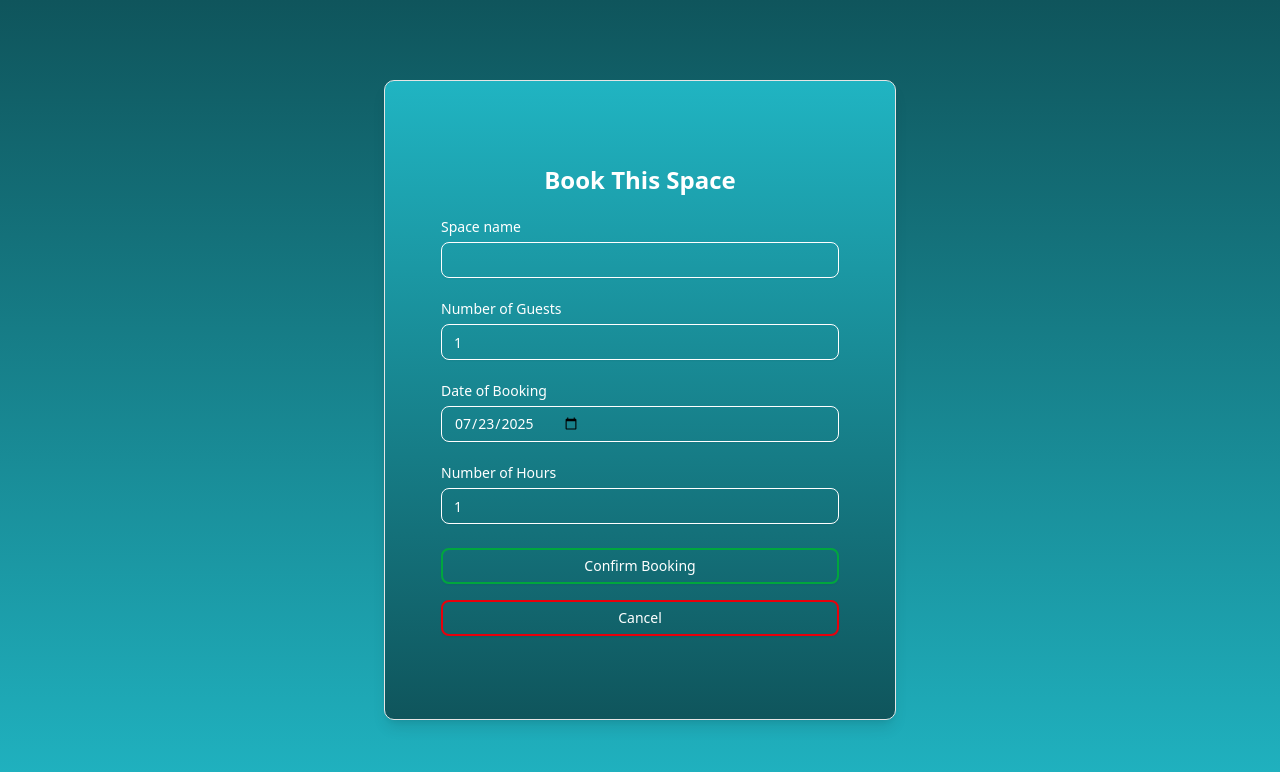
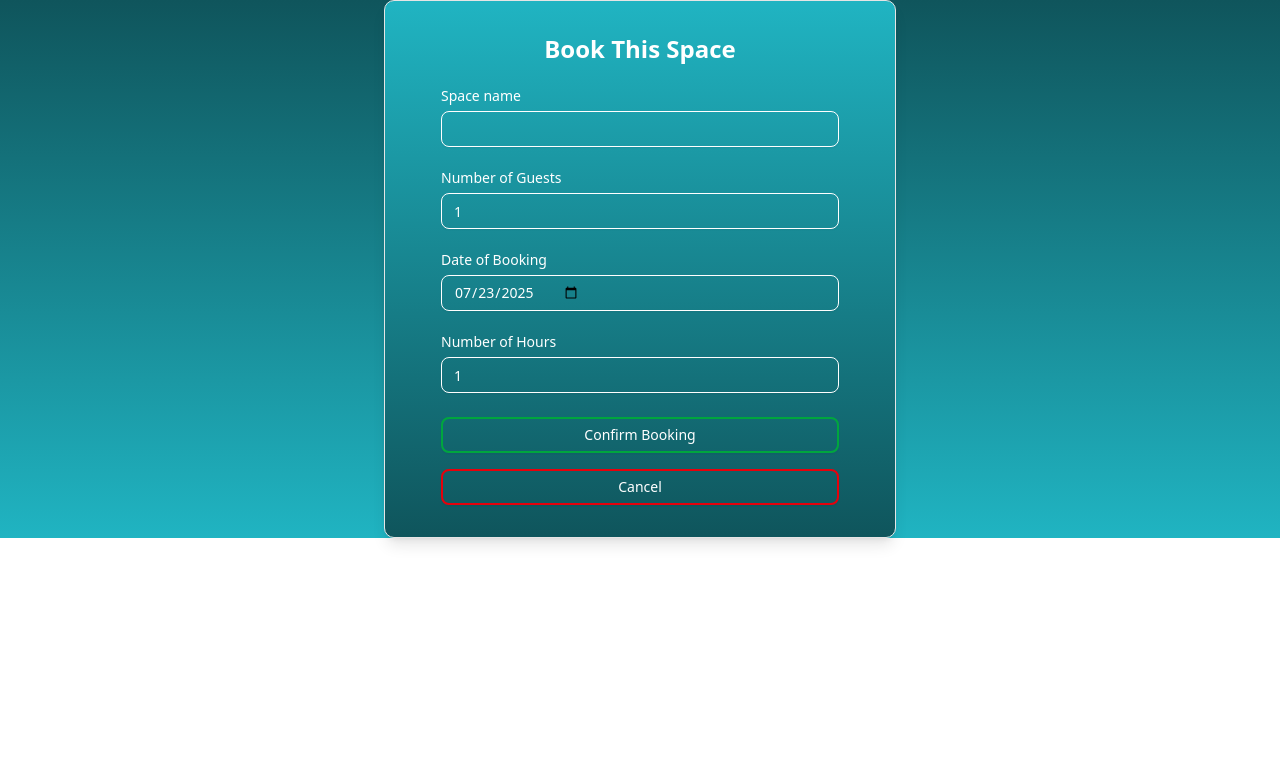
Before and after one commit to RobertHaji/spacer-frontend, a React (Vite) app: page /booking-form in a window 1280 px wide. Shown: the top 772 px of the page. Built offline with nearby package versions, Linux system fonts and the light colour scheme.

Commit message:
improves styling in SpacesPage and BookingPage

```diff
--- a/src/components/booking-form.jsx
+++ b/src/components/booking-form.jsx
@@ -107,11 +107,11 @@ function BookingForm({ space }) {
 
   return (
     <div
-      className="min-h-screen flex items-center justify-center px-4 sm:px-6"
+      className="w-full px-4 sm:px-6"
       style={{ background: "linear-gradient(to bottom, #0F555C, #20B4C2)" }}
     >
       <Card
-        className="w-full max-w-lg mx-auto p-8 text-white rounded-lg shadow-lg flex flex-col justify-center min-h-[80vh]"
+        className="w-full max-w-lg mx-auto p-8 text-white rounded-lg shadow-lg flex flex-col justify-center min-h-[20vh]"
         style={{ background: "linear-gradient(to bottom, #20B4C2, #0F555C)" }}
       >
         <CardContent className="flex flex-col justify-center space-y-6">
--- a/src/pages/SpacesPage.jsx
+++ b/src/pages/SpacesPage.jsx
@@ -6,7 +6,6 @@ import { Button } from "@/components/ui/button";
 import { Card, CardContent } from "@/components/ui/card";
 import BookingForm from "@/components/booking-form";
 import { useLocation } from "react-router-dom";
-
 
 export function SpacesPage() {
   const [spaces, setSpaces] = useState([]);
@@ -43,7 +42,8 @@ export function SpacesPage() {
       .includes(search.toLowerCase());
 
     const categoryMatch = categoryFilter
-      ? (space.category_name || "").toLowerCase() === categoryFilter.toLowerCase()
+      ? (space.category_name || "").toLowerCase() ===
+        categoryFilter.toLowerCase()
       : true;
 
     return locationMatch && categoryMatch;
@@ -51,7 +51,6 @@ export function SpacesPage() {
 
   // console.log("Category filter:", categoryFilter);
   // console.log("Filtered spaces:", filteredSpaces);
-
 
   return (
     <div className="min-h-screen flex flex-col bg-gradient-to-b from-[#0f535c] to-[#20afc2] text-white">
@@ -75,7 +74,10 @@ export function SpacesPage() {
             </p>
           ) : (
             filteredSpaces.map((space) => (
-              <Card key={space.id} className="mb-6 bg-cyan-800">
+              <Card
+                key={space.id}
+                className="mb-6 bg-cyan-800 cursor-pointer transition-all transform hover:scale-105 hover:shadow-[0_0_12px_rgba(255,255,255,0.3)] border border-white/20 rounded-xl"
+              >
                 <CardContent className="flex gap-4 p-4">
                   <img
                     src={space.image_url || "https://via.placeholder.com/150"}
@@ -125,14 +127,13 @@ export function SpacesPage() {
             ))
           )}
         </div>
-        <aside className="w-full max-w-md hidden md:block">
+        <aside className="w-full max-w-md hidden md:flex items-center justify-center">
           {selectedSpace ? (
-            <div className="bg-white text-black rounded-xl p-6 shadow-md">
-              <h2 className="text-2xl font-semibold mb-4">Book Form</h2>
+            <div className="w-full cursor-pointer transition-all transform hover:scale-105 hover:shadow-[0_0_12px_rgba(255,255,255,0.3)] border border-white/20 rounded-xl">
               <BookingForm space={selectedSpace} />
             </div>
           ) : (
-            <div className="text-center text-gray-200 mt-20">
+            <div className="text-center text-gray-200">
               <p>Select a space to book.</p>
             </div>
           )}
```
